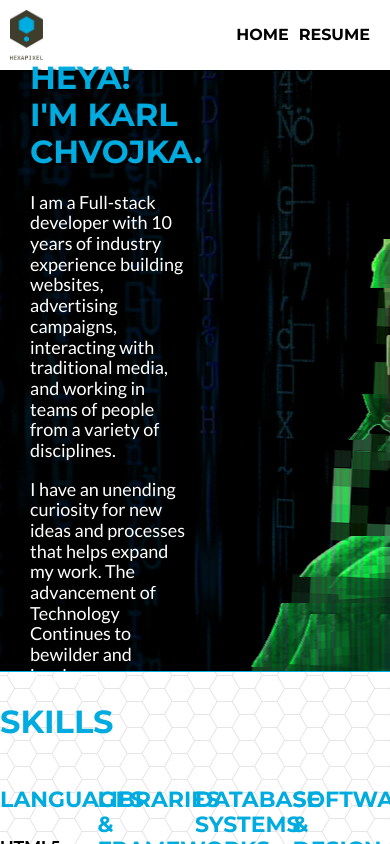
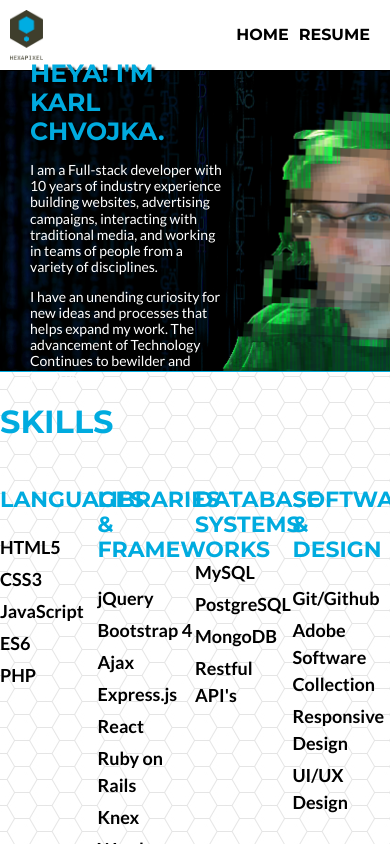
Before and after one commit to karlchvojka/Portfolio, a React app: page / in a window 390 px wide. Shown: the top 844 px of the page. Built offline with nearby package versions, Linux system fonts and the light colour scheme.

Commit message:
Added responsive code for slider

```diff
--- a/src/Components/Molecules/Slider/index.js
+++ b/src/Components/Molecules/Slider/index.js
@@ -7,24 +7,91 @@
   background-image:url(${karlSlider});
   background-position:center;
   background-repeat:no-repeat;
-  height:600px;
+  background-size:cover;
+  display:flex;
+  height:300px;
   margin:0 auto;
-  display:flex;
 
   div {
     align-self: center;
-    width: 40%;
     margin: 0 30px;
-
+    width: 50%;
 
     h1 {
+      color: #00abdf;
+      font-size: 25px;
+      display: block;
       text-shadow: 3px 3px 2px #000;
-      color: #00abdf;
-      display: block;
     }
     p {
-      font-size: 18px;
       color:#fff;
+      font-size: 14px;
+    }
+  }
+
+  @media (min-width: 576px) {
+    height:300px;
+
+    div {
+      width: 50%;
+      h1 {
+        font-size: 20px;
+      }
+      p {
+        font-size: 14px;
+      }
+    }
+  }
+  @media (min-width: 768px) {
+    height:350px;
+
+    div {
+      width: 50%;
+      h1 {
+        font-size: 25px;
+      }
+      p {
+        font-size: 16px;
+      }
+    }
+  }
+  @media (min-width: 992px) {
+    height:400px;
+
+    div {
+      width: 50%;
+      h1 {
+        font-size: 30px;
+      }
+      p {
+        font-size: 18px;
+      }
+    }
+  }
+  @media (min-width: 1200px) {
+    height:600px;
+
+    div {
+      width: 50%;
+      h1 {
+        font-size: 30px;
+      }
+      p {
+        font-size: 18px;
+      }
+    }
+  }
+  @media (min-width: 1400px) {
+    height:600px;
+
+    div {
+      width: 50%;
+      h1 {
+        font-size: 30px;
+      }
+      p {
+        font-size: 18px;
+      }
     }
   }
 `;
```
